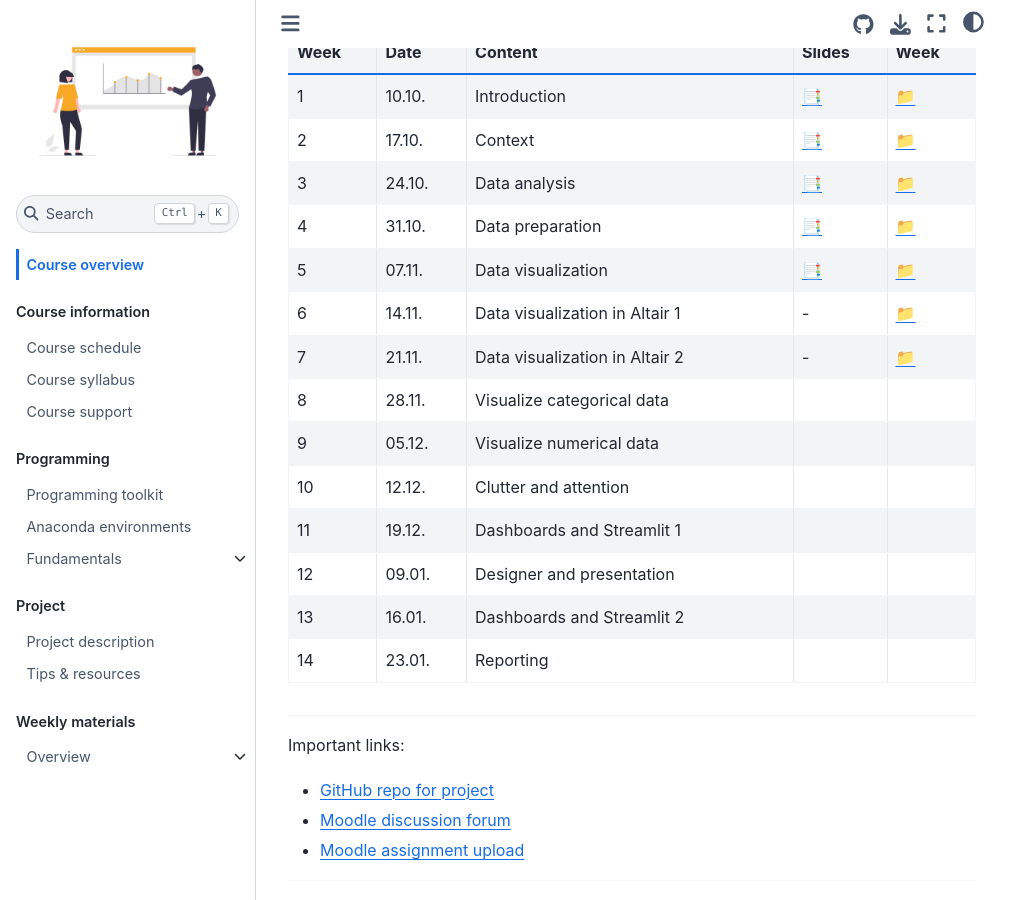
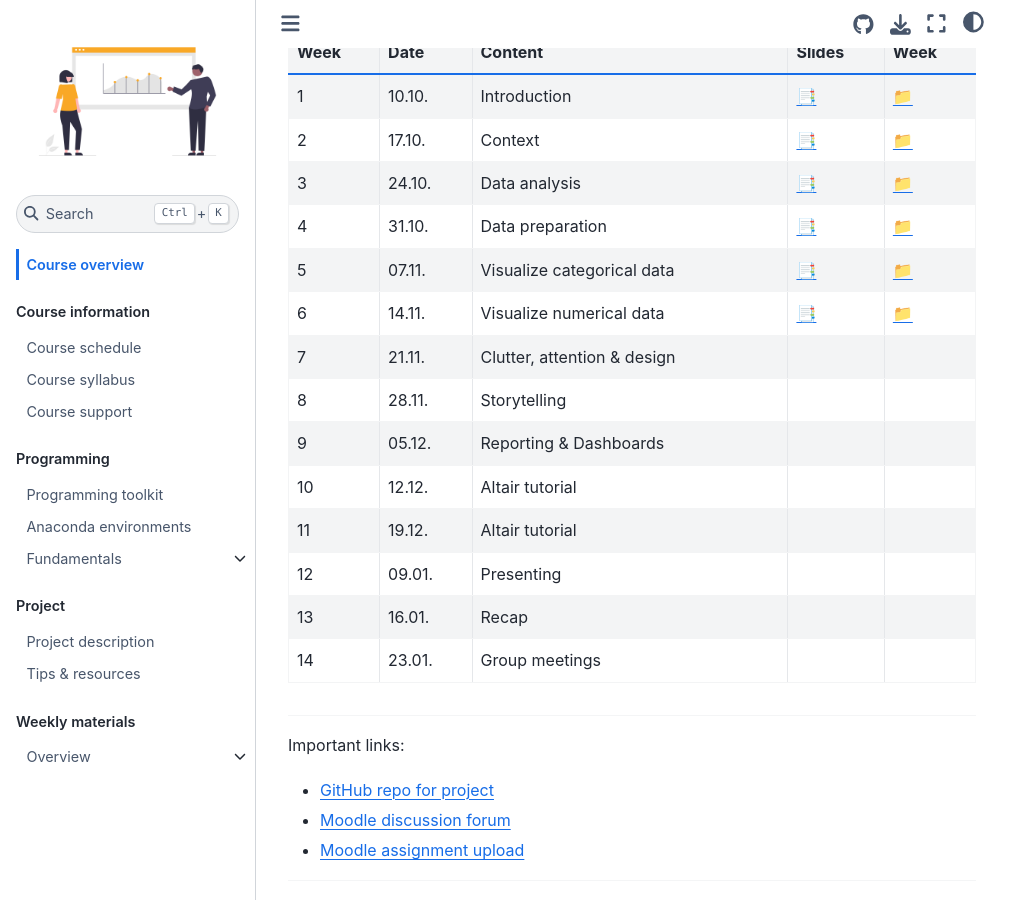
Before and after one commit to dst-ws22/website, a Jupyter Book: the page built from docs/course-overview.md, in a window 1280 px wide and 900 px high, scrolled down 382 px. Shown: the whole window, without its empty margins (0-1031 px from the left). Built offline with Jupyter Book 1.0.4 settings and Sphinx 7.4.7 and the Sphinx Book theme 1.1.4, drawn with Linux system fonts in a browser that asks for light colours; comment, search, counter and statistics services are not loaded.

Commit message:
new structure

```diff
--- a/docs/course-overview.md
+++ b/docs/course-overview.md
@@ -17,16 +17,16 @@ For a more detailed semester overview, take a look at the [course-schedule](../d
 |	2	|	17.10.	|	Context	|	[📑](https://drive.google.com/file/d/1-J_F4l5Dfs2m4M45JWrltaKEYtL-gia2/view?usp=sharing)	|	[📁](../weeks/week2.md)	|
 |	3	|	24.10.	|	Data analysis	|	[📑](https://drive.google.com/file/d/1-JwgQtYxAc506Z3dloT8-omYFygwFISz/view?usp=sharing)	|	[📁](../weeks/week3.md)	|
 |	4	|	31.10.	|	Data preparation	|	[📑](https://drive.google.com/file/d/1-m-1hYOlHtk14Wxc3d_-VTVmE23A_I6n/view?usp=sharing)	|	[📁](../weeks/week4.md)	|
-|	5	|	07.11.	|	Data visualization	|	[📑](https://drive.google.com/file/d/1-w4Hc6iYspOzPSlebRxgKfzEql6OSahV/view?usp=sharing)	|	[📁](../weeks/week5.md)	|
-|	6	|	14.11.	|	Data visualization in Altair 1	|	 - 	|	[📁](../weeks/week6.md)	|
-|	7	|	21.11.	|	Data visualization in Altair 2	|	 - 	|	[📁](../weeks/week7.md)	|
-|	8	|	28.11.	|	Visualize categorical data	|		|		|
-|	9	|	05.12.	|	Visualize numerical data	|		|		|
-|	10	|	12.12.	|	Clutter and attention	|		|		|
-|	11	|	19.12.	|	Dashboards and Streamlit 1	|		|		|
-|	12	|	09.01.	|	Designer and presentation	|		|		|
-|	13	|	16.01.	|	Dashboards and Streamlit 2	|		|		|
-|	14	|	23.01.	|	Reporting	|		|		|
+|	5	|	07.11.	|	Visualize categorical data	|	[📑](https://drive.google.com/file/d/104nR1WNUAv0pWWhPzXTZV2IrzbfEGyYZ/view?usp=sharing)	|	[📁](../weeks/week5.md)	|
+|	6	|	14.11.	|	Visualize numerical data	|	[📑](https://drive.google.com/file/d/107DDVHkN56SBL6xpTxZoc6kFkpcW7Jw6/view?usp=sharing)	|	[📁](../weeks/week6.md)	|
+|	7	|	21.11.	|	Clutter, attention & design	|		|		|
+|	8	|	28.11.	|	Storytelling	|		|		|
+|	9	|	05.12.	|	Reporting & Dashboards	|		|		|
+|	10	|	12.12.	|	Altair tutorial	|		|		|
+|	11	|	19.12.	|	Altair tutorial	|		|		|
+|	12	|	09.01.	|	Presenting	|		|		|
+|	13	|	16.01.	|	Recap	|		|		|
+|	14	|	23.01.	|	Group meetings	|		|		|
 
 ---
 
```
